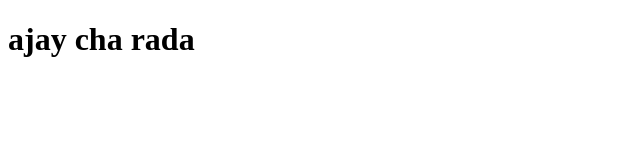
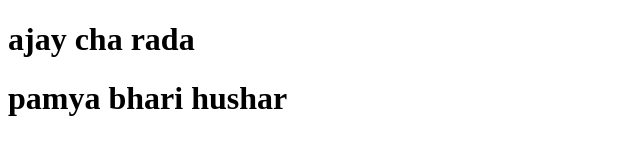
Before and after one commit to ajayalure/cs3, a plain HTML site: page index.html in a window 1280 px wide. Shown: the whole page, without its empty margins (0-640 px from the left). Drawn offline with Linux system fonts and the light colour scheme.

Commit message:
new line

```diff
--- a/index.html
+++ b/index.html
@@ -8,5 +8,6 @@
 </head>
 <body>
 	<h1>  ajay cha rada </h1>
+    <h1>  pamya bhari hushar </h1>
 </body>
 </html>
```
